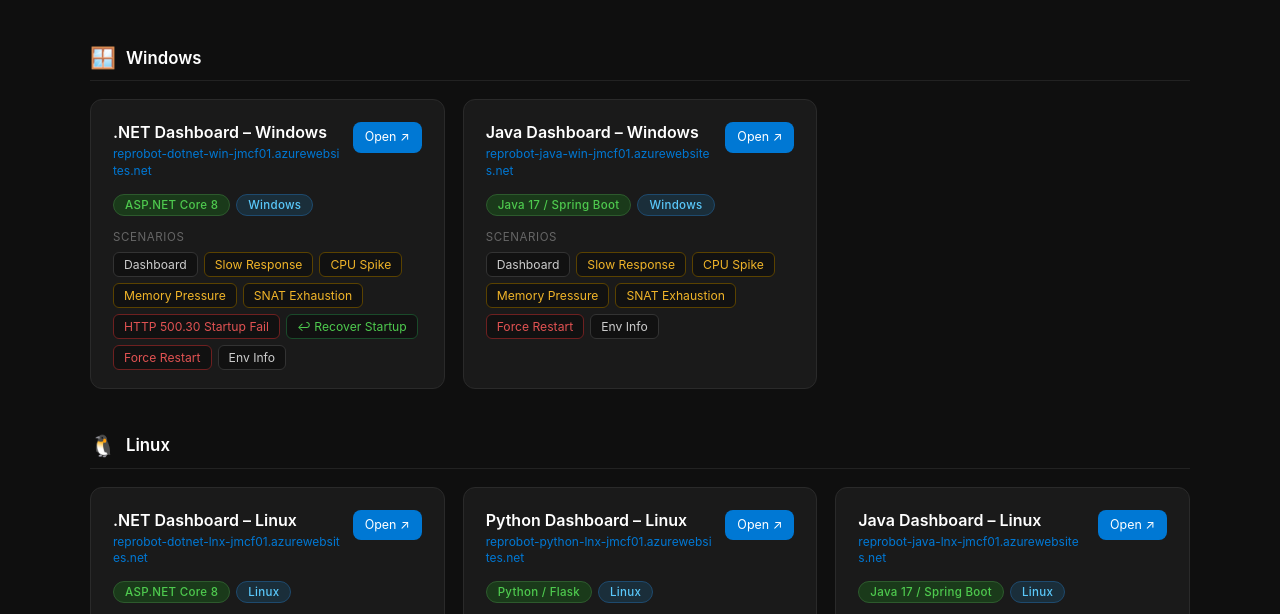
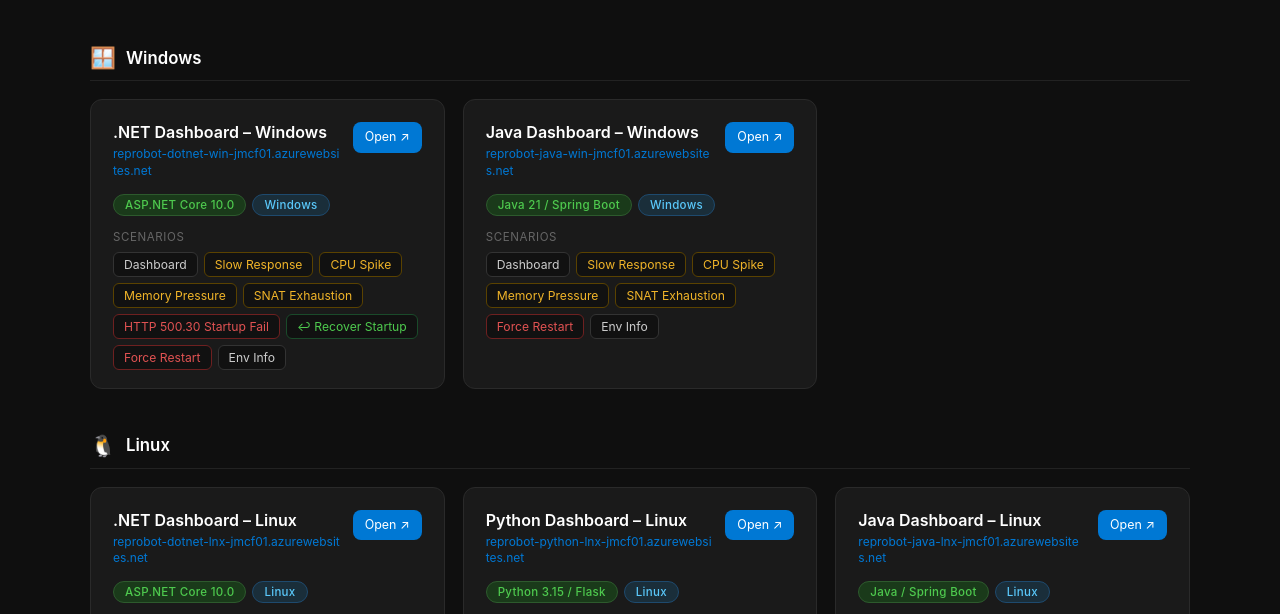
Before and after one commit to Cypheratom/azure-appservice-repro-tool, a plain HTML site: page index.html in a window 1280 px wide. Shown: the part 109-723 px from the top of the page. Drawn offline with Linux system fonts and the light colour scheme.

Commit message:
update frameworks

```diff
--- a/index.html
+++ b/index.html
@@ -191,7 +191,7 @@
         <a class="open-btn" href="https://reprobot-dotnet-win-jmcf01.azurewebsites.net" target="_blank">Open ↗</a>
       </div>
       <div class="badges">
-        <span class="badge badge-fw">ASP.NET Core 8</span>
+        <span class="badge badge-fw">ASP.NET Core 10.0</span>
         <span class="badge badge-os">Windows</span>
       </div>
       <div class="scenarios">
@@ -218,7 +218,7 @@
         <a class="open-btn" href="https://reprobot-java-win-jmcf01.azurewebsites.net" target="_blank">Open ↗</a>
       </div>
       <div class="badges">
-        <span class="badge badge-fw">Java 17 / Spring Boot</span>
+        <span class="badge badge-fw">Java 21 / Spring Boot</span>
         <span class="badge badge-os">Windows</span>
       </div>
       <div class="scenarios">
@@ -253,7 +253,7 @@
         <a class="open-btn" href="https://reprobot-dotnet-lnx-jmcf01.azurewebsites.net" target="_blank">Open ↗</a>
       </div>
       <div class="badges">
-        <span class="badge badge-fw">ASP.NET Core 8</span>
+        <span class="badge badge-fw">ASP.NET Core 10.0</span>
         <span class="badge badge-os">Linux</span>
       </div>
       <div class="scenarios">
@@ -281,7 +281,7 @@
         <a class="open-btn" href="https://reprobot-python-lnx-jmcf01.azurewebsites.net" target="_blank">Open ↗</a>
       </div>
       <div class="badges">
-        <span class="badge badge-fw">Python / Flask</span>
+        <span class="badge badge-fw">Python 3.15 / Flask</span>
         <span class="badge badge-os">Linux</span>
       </div>
       <div class="scenarios">
@@ -308,7 +308,7 @@
         <a class="open-btn" href="https://reprobot-java-lnx-jmcf01.azurewebsites.net" target="_blank">Open ↗</a>
       </div>
       <div class="badges">
-        <span class="badge badge-fw">Java 17 / Spring Boot</span>
+        <span class="badge badge-fw">Java / Spring Boot</span>
         <span class="badge badge-os">Linux</span>
       </div>
       <div class="scenarios">
```
